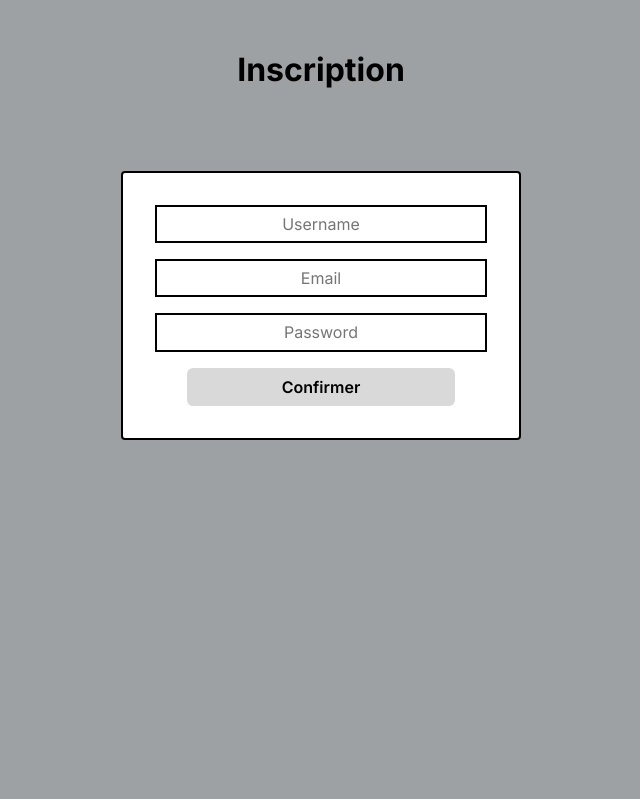
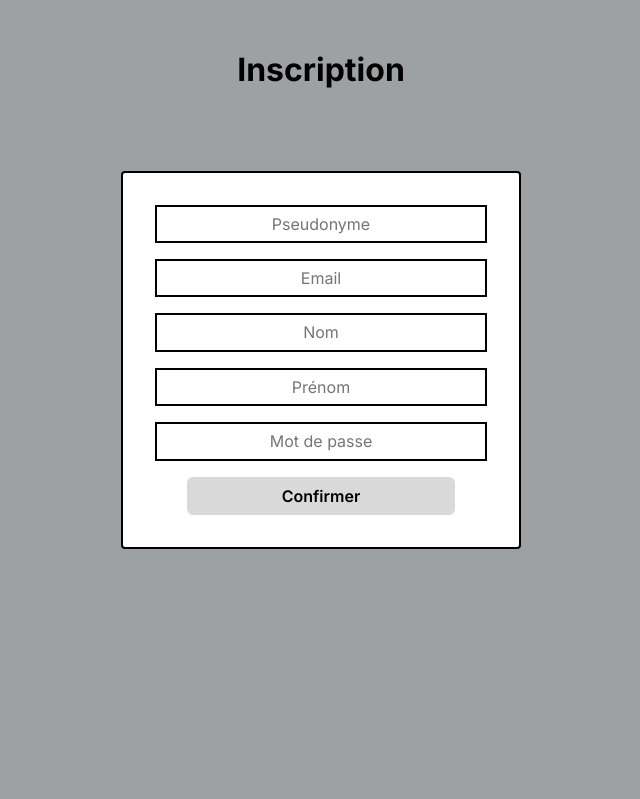
Before and after one commit to Doc2Wheels-Groupe3-B3Alt/backend-php, a PHP site: page /register in a window 1280 px wide. Shown: the part 121-920 px from the top of the page, without its empty margins (319-959 px from the left). Run offline with PHP 8.4, Linux system fonts and the light colour scheme; data that the repository does not hold is empty; some libraries are stand-ins or nearby versions.

Commit message:
Ajout de d'informations à remplir dans la page register

```diff
--- a/app/src/Controllers/LoginController.php
+++ b/app/src/Controllers/LoginController.php
@@ -20,13 +20,13 @@ class LoginController extends AbstractController
             $username = $_POST['username'];
             $password = $_POST['password'];
 
-            $stmt = $db->prepare("SELECT * FROM users WHERE username = :username");
+            $stmt = $db->prepare("SELECT * FROM Utilisateurs WHERE username = :username");
             $stmt->bindParam(':username', $username);
             $stmt->execute();
 
             $user = $stmt->fetch(\PDO::FETCH_ASSOC);
 
-            $email = $db->query("SELECT email FROM users WHERE email='$username'")->fetchColumn();
+            $email = $db->query("SELECT email FROM Utilisateurs WHERE email='$username'")->fetchColumn();
 
             if ($email || $user && password_verify($password, $user['password'])) {
                 $message = "Connexion réussie";
--- a/app/src/Controllers/RegisterController.php
+++ b/app/src/Controllers/RegisterController.php
@@ -4,7 +4,6 @@ namespace App\Controllers;
 
 use App\Http\Request;
 use App\Http\Response;
-use App\Database\Dsn;
 use App\Commands\ConnectDatabase;
 
 class RegisterController extends AbstractController
@@ -16,7 +15,6 @@ class RegisterController extends AbstractController
 
     private function register()
     {
-        // error_reporting(0);
         $db = (new ConnectDatabase())->execute();
         function RemoveSpecialChar($str)
         {
@@ -33,22 +31,17 @@ class RegisterController extends AbstractController
             $password = password_hash($_POST['password'], PASSWORD_BCRYPT);
             $email = ($_POST['email']);
 
-            $testUniqueUsername = $db->query("SELECT * FROM users WHERE username='$username'");
+            $testUniqueUsername = $db->query("SELECT * FROM Utilisateurs WHERE username='$username'");
             $resultUsername = $testUniqueUsername->rowCount();
 
-            $testUniqueEmail = $db->query("SELECT * FROM users WHERE email='$email'");
+            $testUniqueEmail = $db->query("SELECT * FROM Utilisateurs WHERE email='$email'");
             $resultEmail = $testUniqueEmail->rowCount();
 
-            $stmt = $db->prepare("INSERT INTO users (username, password, email) VALUES (:username, :password, :email)");
+            $stmt = $db->prepare("INSERT INTO Utilisateurs (username, password, email) VALUES (:username, :password, :email)");
             $stmt->bindParam(':username', $username);
             $stmt->bindParam(':password', $password);
             $stmt->bindParam(':email', $email);
 
-            // if ($db->query("SELECT * FROM users WHERE username='$username'")) {
-            //     echo "Cet identifiant est déjà utilisé";
-            // }
-
-            // Régler erreur "Undefined variable: message"
             if (!$resultUsername == 0) {
                 $message = "Cet identifiant est déjà utilisé";
                 $messageColor = "c-red";
--- a/app/src/Views/register.php
+++ b/app/src/Views/register.php
@@ -10,9 +10,11 @@
         } ?>
     </p>
     <div class="connexion-bloc">
-        <input type="text" class="input" minlength="1" name="username" placeholder="Username" />
+        <input type="text" class="input" minlength="1" name="username" placeholder="Pseudonyme" />
         <input type="email" class="input" minlength="1" name="email" placeholder="Email" />
-        <input type="password" class="input" placeholder="Password" minlength="8" name="password" />
+        <input type="text" class="input" minlength="1" name="nom" placeholder="Nom" />
+        <input type="text" class="input" minlength="1" name="prenom" placeholder="Prénom" />
+        <input type="password" class="input" placeholder="Mot de passe" minlength="8" name="password" />
         <input type="submit" value="Confirmer" class="button bg-light-grey c-black ml-8 mr-8">
     </div>
 </form>
```
Also changed, not shown: 2 other files.
